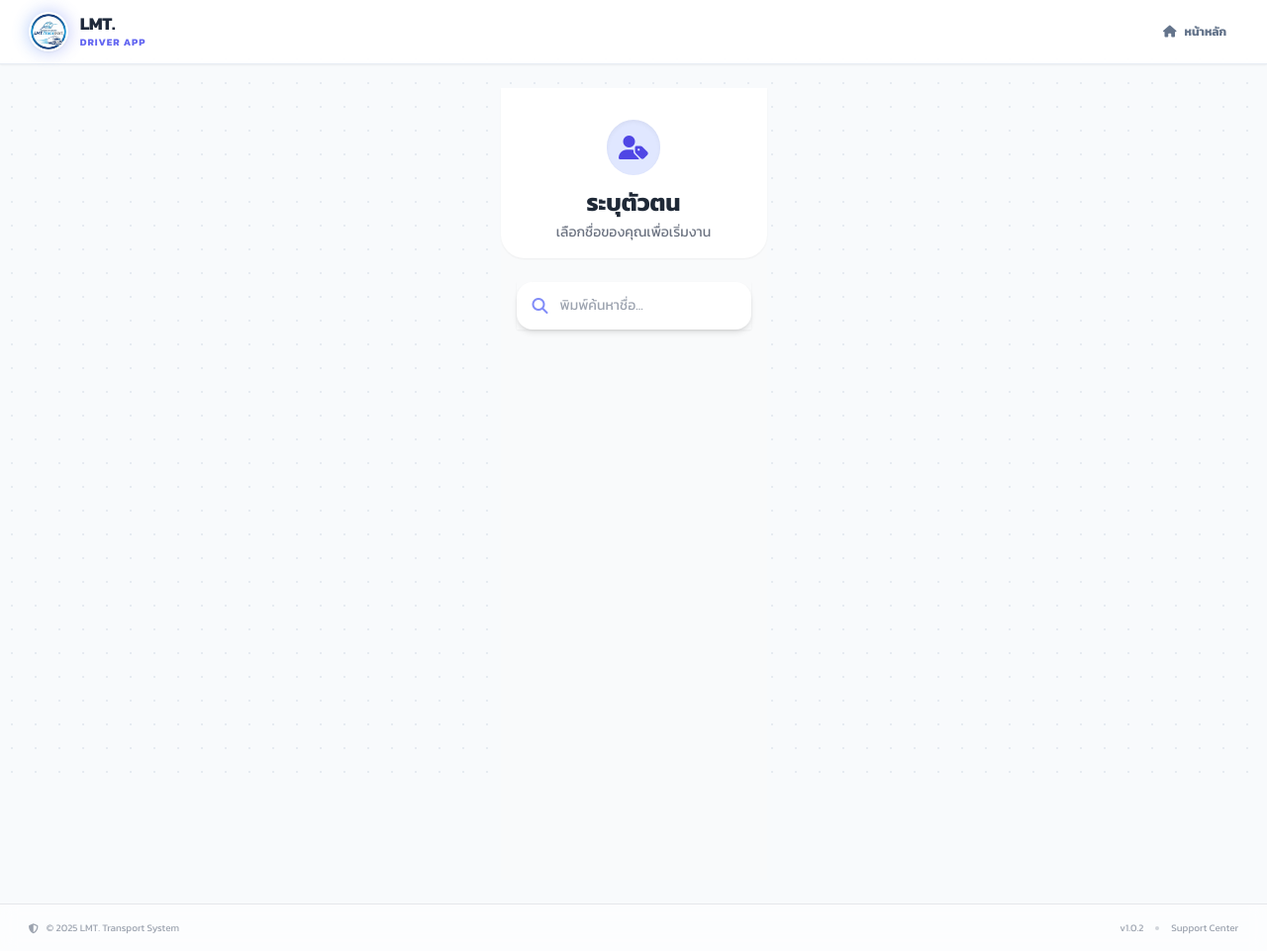
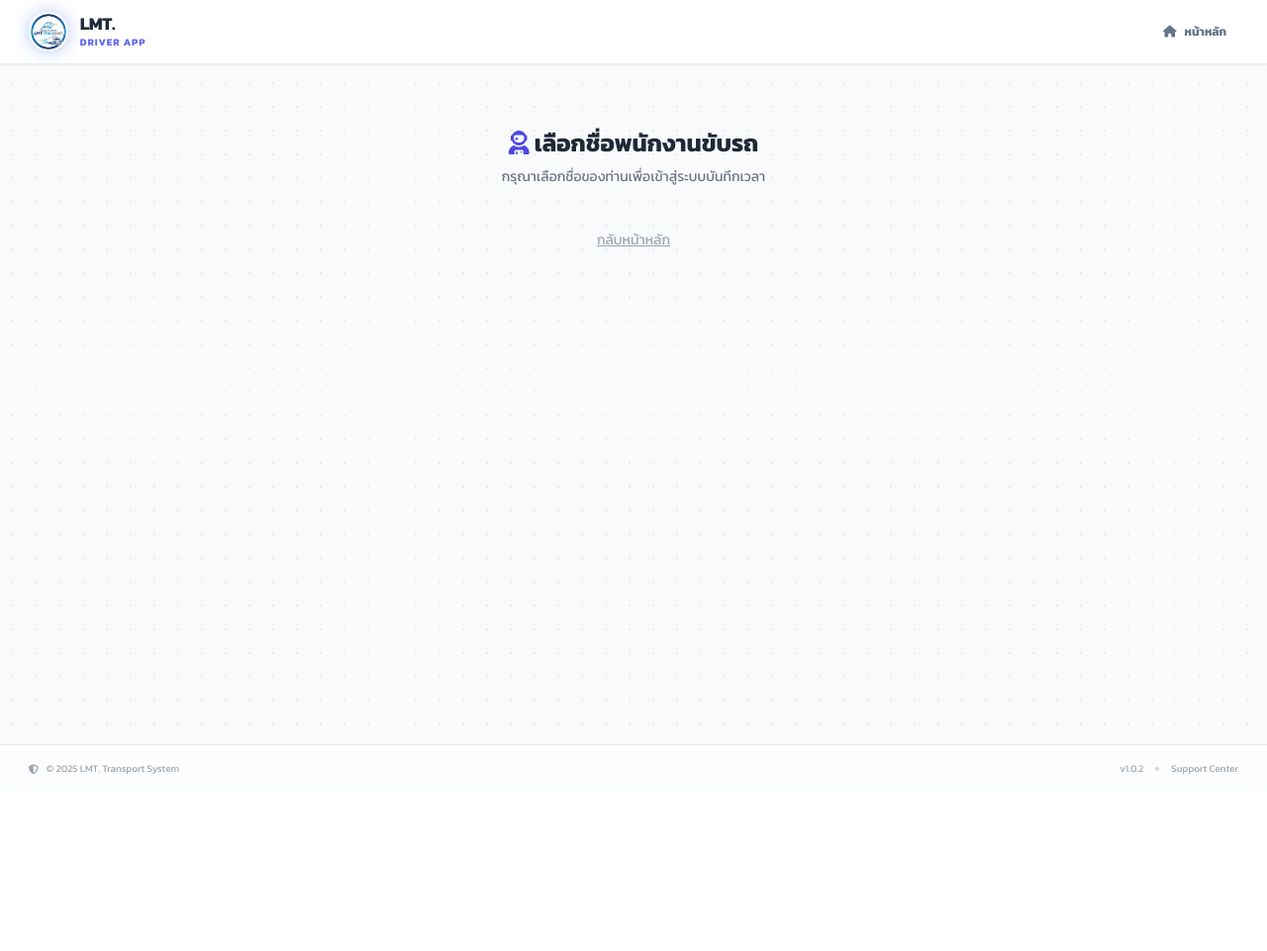
Before and after one commit to lmt-transport/LMT-Driver-App, a Flask app: template templates/driver_select.html in a window 1280 px wide. Shown: the whole page at 99% size. After the commit the page ends 783 px from the top, so only its background shows below. Run offline with Flask 3, Linux system fonts and the light colour scheme; the template is opened without the code that fills it, so the values that code supplies are empty; some libraries are stand-ins or nearby versions.

Commit message:
update driver selcet4

```diff
--- a/templates/driver_select.html
+++ b/templates/driver_select.html
@@ -1,116 +1,82 @@
 {% extends "layout.html" %}
 {% block content %}
 
-<div class="max-w-md mx-auto bg-gray-50 min-h-screen pb-10">
+<div class="max-w-md mx-auto py-10 px-4">
 
-    <div class="bg-white pt-8 pb-4 px-6 rounded-b-3xl shadow-sm mb-4">
-        <div class="text-center">
-            <div class="inline-block p-3 bg-indigo-100 text-indigo-600 rounded-full mb-3 shadow-inner">
-                <i class="fa-solid fa-user-tag text-2xl"></i>
-            </div>
-            <h2 class="text-2xl font-bold text-gray-800">ระบุตัวตน</h2>
-            <p class="text-gray-500 text-sm mt-1">เลือกชื่อของคุณเพื่อเริ่มงาน</p>
-        </div>
+    <!-- Header -->
+    <div class="text-center mb-8">
+        <h2 class="text-2xl font-bold text-gray-800 mb-2">
+            <i class="fa-solid fa-user-astronaut text-indigo-600"></i> เลือกชื่อพนักงานขับรถ
+        </h2>
+        <p class="text-sm text-gray-500">กรุณาเลือกชื่อของท่านเพื่อเข้าสู่ระบบบันทึกเวลา</p>
     </div>
 
-    <div class="sticky top-0 z-20 px-4 py-2 bg-gray-50/95 backdrop-blur-sm">
-        <div class="relative shadow-sm">
-            <span class="absolute inset-y-0 left-0 flex items-center pl-4 text-indigo-400">
-                <i class="fa-solid fa-magnifying-glass"></i>
-            </span>
-            <input type="text" id="searchInput" onkeyup="filterDrivers()"
-                class="w-full pl-11 pr-4 py-3.5 rounded-2xl border-none focus:ring-2 focus:ring-indigo-500 shadow-md text-gray-700 placeholder-gray-400 text-sm transition-all"
-                placeholder="พิมพ์ค้นหาชื่อ...">
-        </div>
-    </div>
+    <!-- Active Drivers (มีงานใน 48 ชม.) -->
+    <div class="space-y-3">
+        {% for name in active_drivers %}
+            {% set info = driver_info[name] %}
+            <a href="{{ url_for('driver_tasks', name=name) }}"
+               class="block bg-white p-4 rounded-xl shadow-sm border border-gray-200 hover:border-indigo-500 hover:shadow-md transition duration-200 group relative overflow-hidden">
 
-    <div class="px-4 mt-2 space-y-3" id="driverList">
-        {% for driver_name in drivers | sort %}
+                {% if info.urgent_msg %}
+                    <div class="absolute top-0 right-0 {{ info.urgent_color }} text-[10px] px-2 py-0.5 rounded-bl-lg font-bold shadow-sm z-10">
+                        {{ info.urgent_msg }} {{ info.urgent_time }}
+                    </div>
+                {% endif %}
 
-        {% set info = driver_info.get(driver_name, {}) %}
-        {% set pending = info.get('pending_count', 0) %}
-        {% set msg = info.get('urgent_msg', '') %}
-        {% set color = info.get('urgent_color', '') %}
-        {% set time = info.get('urgent_time', '') %}
-
-        <a href="/driver/tasks?name={{ driver_name }}"
-           class="driver-card group relative bg-white p-4 rounded-2xl shadow-sm border border-gray-100 flex items-center justify-between hover:shadow-md active:scale-[0.98] transition-all duration-200 cursor-pointer">
-
-            <div class="flex items-center gap-4 w-full">
-                <div class="relative flex-shrink-0">
-                    <div class="w-14 h-14 rounded-full bg-gradient-to-br from-indigo-500 to-purple-600 flex items-center justify-center text-white text-lg font-bold shadow-sm group-hover:scale-110 transition-transform">
-                        {{ driver_name[0] }}
+                <div class="flex items-center justify-between">
+                    <div class="flex items-center gap-3">
+                        <div class="w-10 h-10 rounded-full bg-indigo-50 flex items-center justify-center text-indigo-600 group-hover:bg-indigo-600 group-hover:text-white transition">
+                            <i class="fa-solid fa-user text-lg"></i>
+                        </div>
+                        <div>
+                            <div class="font-bold text-gray-800 group-hover:text-indigo-700 text-lg">{{ name }}</div>
+                            <div class="text-xs text-gray-400 group-hover:text-indigo-400">แตะเพื่อดูงาน</div>
+                        </div>
                     </div>
-
-                    {% if pending > 0 or (msg and 'ตอนนี้' in msg) %}
-                    <span class="absolute -top-1 -right-1 flex h-5 w-5">
-                        <span class="animate-ping absolute inline-flex h-full w-full rounded-full bg-red-400 opacity-75"></span>
-                        <span class="relative inline-flex rounded-full h-5 w-5 bg-red-500 text-white text-[10px] font-bold items-center justify-center border-2 border-white shadow-sm">!</span>
-                    </span>
+                    {% if info.pending_count > 0 %}
+                        <div class="bg-red-500 text-white text-xs font-bold px-2 py-1 rounded-full shadow-sm animate-pulse">
+                            {{ info.pending_count }} งาน
+                        </div>
+                    {% else %}
+                        <i class="fa-solid fa-chevron-right text-gray-300 group-hover:text-indigo-500"></i>
                     {% endif %}
                 </div>
-
-                <div class="flex flex-col flex-grow">
-                    <span class="font-bold text-gray-800 text-base group-hover:text-indigo-700 transition-colors mb-0.5">{{ driver_name }}</span>
-
-                    <div class="flex flex-col gap-1 items-start">
-
-                        {% if msg %}
-                            <span class="inline-flex items-center gap-1.5 px-2.5 py-1 rounded-md text-[11px] font-bold border shadow-sm {{ color }}">
-                                {{ msg }} {{ time }}
-                            </span>
-                        {% endif %}
-
-                        {% if pending > 0 %}
-                            <span class="inline-flex items-center gap-1 text-[10px] text-gray-400 font-medium">
-                                <i class="fa-solid fa-box-open"></i> ค้างส่ง {{ pending }} เที่ยว
-                            </span>
-                        {% endif %}
-
-                        {% if not msg and pending == 0 %}
-                            <span class="text-[11px] text-gray-300 font-light flex items-center gap-1">
-                                <i class="fa-regular fa-circle-check"></i> ว่าง / ไม่มีงานเร็วๆนี้
-                            </span>
-                        {% endif %}
-                    </div>
-                </div>
-            </div>
-
-            <div class="w-8 h-8 rounded-full bg-gray-50 flex-shrink-0 flex items-center justify-center text-gray-300 group-hover:bg-indigo-50 group-hover:text-indigo-500 transition-colors ml-2">
-                <i class="fa-solid fa-chevron-right text-xs"></i>
-            </div>
-        </a>
+            </a>
         {% endfor %}
     </div>
 
-    <div id="noResult" class="hidden flex flex-col items-center justify-center mt-12 text-center opacity-60">
-        <div class="bg-gray-200 w-16 h-16 rounded-full flex items-center justify-center mb-3">
-            <i class="fa-solid fa-user-slash text-2xl text-gray-500"></i>
+    <!-- Divider / Button Toggle -->
+    {% if hidden_drivers|length > 0 %}
+    <div class="mt-8">
+        <button onclick="document.getElementById('hidden-list').classList.toggle('hidden'); this.querySelector('i').classList.toggle('fa-chevron-down'); this.querySelector('i').classList.toggle('fa-chevron-up');"
+                class="w-full py-3 bg-gray-100 text-gray-500 rounded-lg text-sm font-medium hover:bg-gray-200 transition flex items-center justify-center gap-2">
+            <span>แสดงพนักงานที่ไม่มีงานเร็วๆ นี้ ({{ hidden_drivers|length }})</span>
+            <i class="fa-solid fa-chevron-down text-xs"></i>
+        </button>
+
+        <!-- Hidden Drivers (ซ่อนอยู่) -->
+        <div id="hidden-list" class="hidden mt-3 space-y-3 opacity-80 scale-95 origin-top transition-all duration-300">
+            {% for name in hidden_drivers %}
+                {% set info = driver_info[name] %}
+                <a href="{{ url_for('driver_tasks', name=name) }}"
+                   class="block bg-gray-50 p-3 rounded-xl border border-transparent hover:border-gray-300 hover:bg-white transition flex items-center justify-between grayscale hover:grayscale-0">
+                    <div class="flex items-center gap-3">
+                        <div class="w-8 h-8 rounded-full bg-gray-200 flex items-center justify-center text-gray-400">
+                            <i class="fa-regular fa-user"></i>
+                        </div>
+                        <div class="font-medium text-gray-600">{{ name }}</div>
+                    </div>
+                    <i class="fa-solid fa-chevron-right text-gray-300 text-xs"></i>
+                </a>
+            {% endfor %}
         </div>
-        <p class="text-gray-500 font-medium">ไม่พบรายชื่อนี้</p>
+    </div>
+    {% endif %}
+
+    <div class="mt-10 text-center">
+        <a href="/" class="text-sm text-gray-400 hover:text-gray-600 underline">กลับหน้าหลัก</a>
     </div>
 </div>
 
-<script>
-    function filterDrivers() {
-        var input = document.getElementById("searchInput");
-        var filter = input.value.toUpperCase();
-        var list = document.getElementById("driverList");
-        var cards = list.getElementsByClassName("driver-card");
-        var hasResult = false;
-
-        for (var i = 0; i < cards.length; i++) {
-            var nameSpan = cards[i].querySelector("span.font-bold");
-            var txtValue = nameSpan.textContent || nameSpan.innerText;
-            if (txtValue.toUpperCase().indexOf(filter) > -1) {
-                cards[i].style.display = "";
-                hasResult = true;
-            } else {
-                cards[i].style.display = "none";
-            }
-        }
-        document.getElementById("noResult").style.display = hasResult ? "none" : "flex";
-    }
-</script>
-
 {% endblock %}
```
